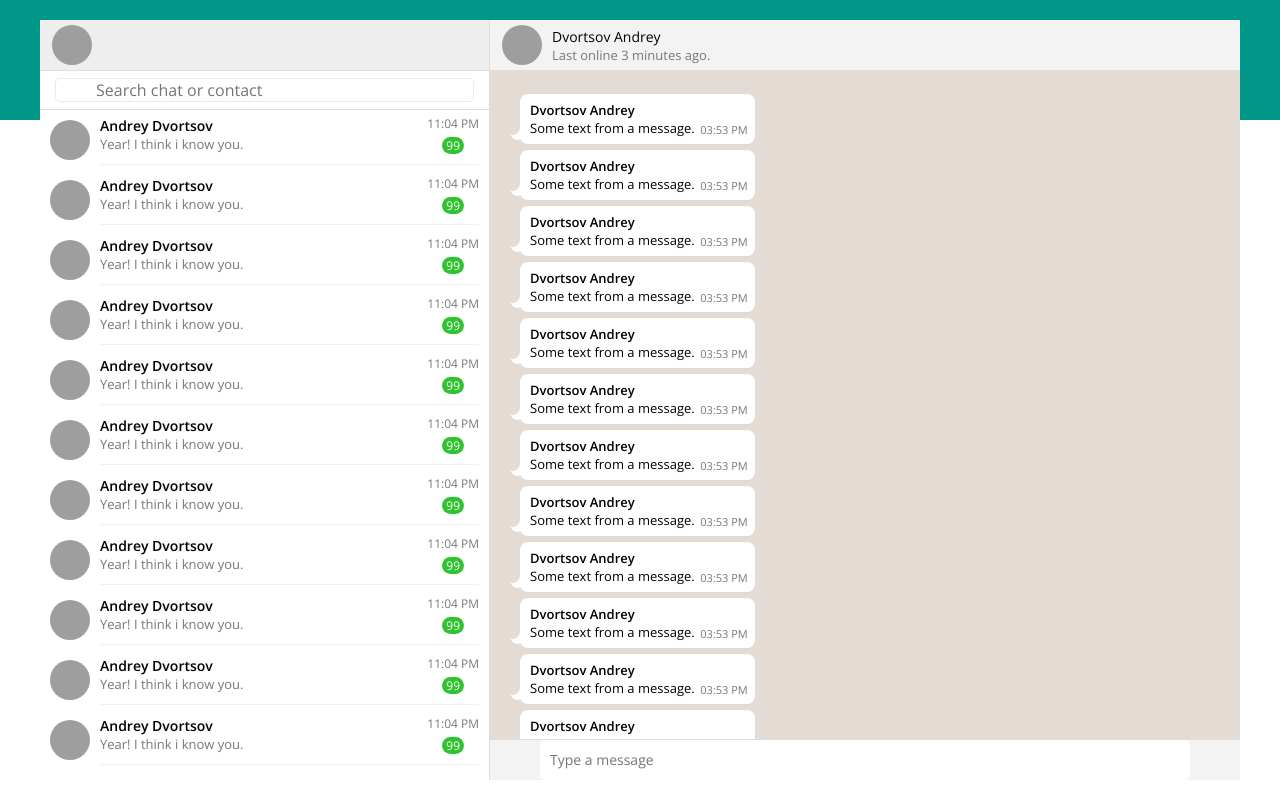
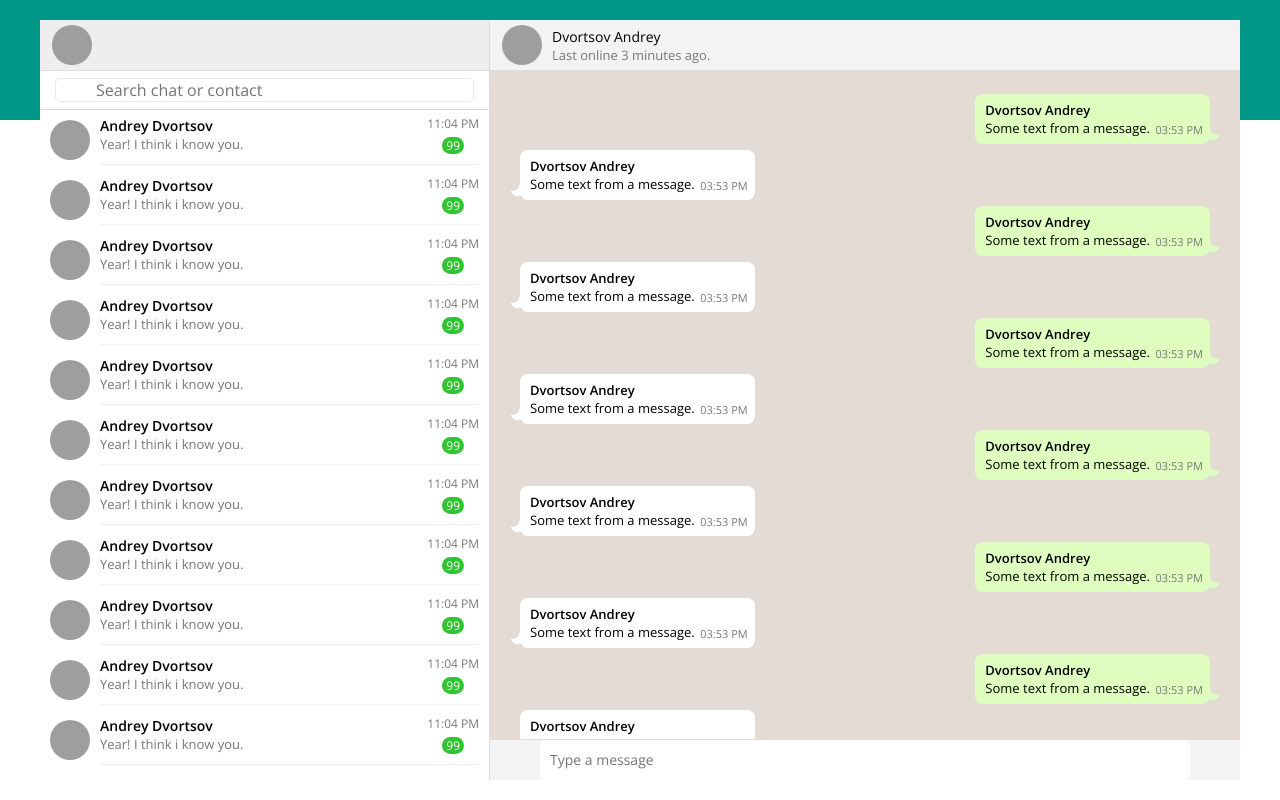
Before and after one commit to dushmanexzy/whatsapp-clone-test, a React (Create React App) app: page / in a window 1280 px wide. Built offline with nearby package versions, Linux system fonts and the light colour scheme; grey boxes are pictures that could not be loaded; some icons are missing.

Commit message:
Styles for received messages added (for test)

```diff
--- a/src/css/App.scss
+++ b/src/css/App.scss
@@ -4,6 +4,7 @@ body {
   font-family: 'Open Sans', sans-serif;
   background: #d5dbdb;
 }
+
 .font {
   font-family: 'Open Sans', sans-serif;
 }
@@ -137,16 +138,16 @@ body {
           flex: 1;
         }
 
-        .name{
+        .name {
 
         }
 
-        .last-msg{
+        .last-msg {
 
         }
       }
 
-      .extra{
+      .extra {
         .stamp {
 
         }
@@ -230,11 +231,6 @@ body {
           max-width: 75%;
           background: #fff;
 
-          .stamp {
-            right: 7px;
-            bottom: 7px;
-          }
-
           &:before {
             content: '';
             position: absolute;
@@ -251,6 +247,43 @@ body {
             content: '';
             position: absolute;
             left: -15px;
+            bottom: 9px;
+            z-index: 1;
+            border-radius: 20px;
+            width: 15px;
+            height: 15px;
+            background: #e4dbd4;
+          }
+
+          .stamp {
+            right: 7px;
+            bottom: 7px;
+          }
+        }
+      }
+
+      .mine {
+        justify-content: flex-end;
+        .ballon {
+          background: #dffdbf;
+          &:before {
+            content: '';
+            position: absolute;
+            left: auto;
+            right: -10px;
+            bottom: 4px;
+            z-index: 1;
+            border-radius: 20px;
+            width: 15px;
+            height: 15px;
+            background: #dffdbf;
+          }
+
+          &:after {
+            content: '';
+            position: absolute;
+            left: auto;
+            right: -15px;
             bottom: 9px;
             z-index: 1;
             border-radius: 20px;
--- a/src/pages/subs/ChatBubble.js
+++ b/src/pages/subs/ChatBubble.js
@@ -1,14 +1,14 @@
 import React from 'react';
 
 function ChatBubble(props) {
+  const {dir} = props;
+
   return (
-    <div className={`bubble rel`}>
-      <div className={`message`}>
-        <div className={`ballon rel`}>
-          <h2 className={`name s13 bold`}>Dvortsov Andrey</h2>
-          <p className={`text s13`}>Some text from a message.</p>
-          <h2 className={`stamp c777 s11 abs`}>03:53 PM</h2>
-        </div>
+    <div className={`bubble flex rel ${dir === 1 ? 'mine' : ''}`}>
+      <div className={`ballon rel`}>
+        <h2 className={`name s13 bold`}>Dvortsov Andrey</h2>
+        <p className={`text s13`}>Some text from a message.</p>
+        <span className={`stamp c777 s11 abs`}>03:53 PM</span>
       </div>
     </div>
   );
--- a/src/pages/subs/ChatMessages.js
+++ b/src/pages/subs/ChatMessages.js
@@ -5,7 +5,7 @@ function ChatMessages(props) {
   return (
     <div className={`chat rel flex col`}>
       {['','','','','','','','','','','','','','','',''].map((node, ind) => (
-        <ChatBubble key={ind} />
+        <ChatBubble key={ind} dir={ind % 2 === 0 ? 1 : 0} />
       ))}
       <ChatBubble />
     </div>
```
